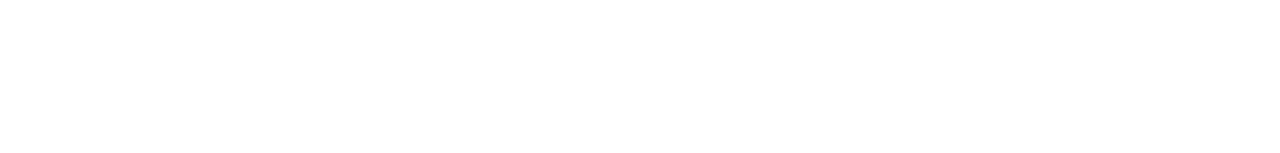
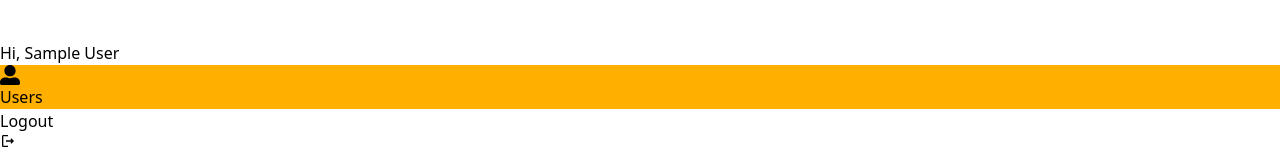
Before and after one commit to AnnielDev/crud-frontend, a React (Vite) app: page / in a window 1280 px wide. Before the commit this address had no page. Shown: the part 495-648 px from the top of the page. Built offline with nearby package versions, Linux system fonts and the light colour scheme; no server answers; sample sign-in values are in the browser's storage.

Commit message:
style: change in route

```diff
--- a/src/App.tsx
+++ b/src/App.tsx
@@ -18,7 +18,7 @@
           {/* Protected Routes */}
           <Route element={<ProtectedRoute user={!!session} />}>
             <Route
-              path="/users"
+              path="/"
               element={
                 <div className="flex flex-row gap-8 h-[100vh] bg-[#f8f8f8]">
                   <SideBar />
--- a/src/layout/SideBar.tsx
+++ b/src/layout/SideBar.tsx
@@ -7,7 +7,7 @@
   const { session, removeSession } = useAuthProvider();
   const navigate = useLocation();
   const routes = [
-    { label: "Users", icon: <FaUserAlt size={20} />, route: "/users" },
+    { label: "Users", icon: <FaUserAlt size={20} />, route: "/" },
   ];
   return (
     <div className="flex flex-col px-4 py-2 bg-[#f2eae1]">
--- a/src/pages/Auth.tsx
+++ b/src/pages/Auth.tsx
@@ -10,7 +10,7 @@
 
   useEffect(() => {
     if (session) {
-      navigate("/users", { replace: true });
+      navigate("/", { replace: true });
     }
   }, [session, navigate]);
 
```
